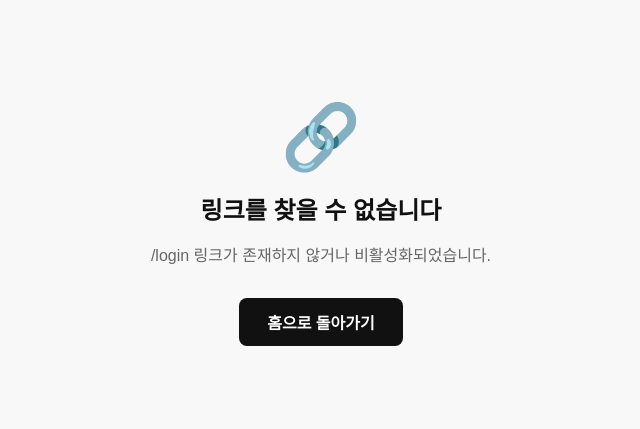
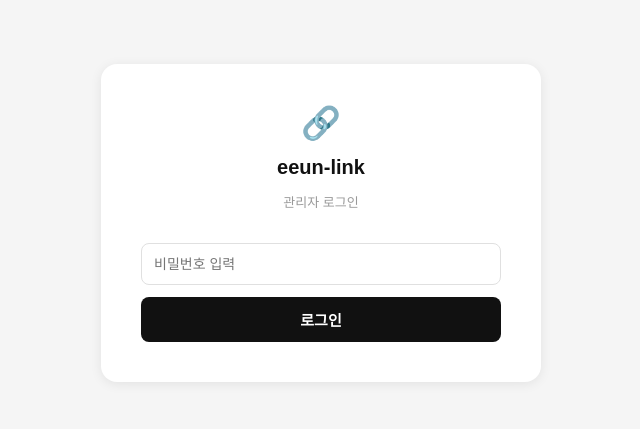
Before and after one commit to eeuncontrol/eeun-link, a Next.js app: page /login in a window 1280 px wide. Shown: the part 185-614 px from the top of the page, without its empty margins (319-959 px from the left). Built offline with nearby package versions, Linux system fonts and the light colour scheme; no server answers; the database is empty.

Commit message:
feat: add password protection

```diff
--- a/package.json
+++ b/package.json
@@ -10,6 +10,7 @@
     "next": "^14.2.0",
     "react": "^18.3.0",
     "react-dom": "^18.3.0",
-    "@supabase/supabase-js": "^2.45.0"
+    "@supabase/supabase-js": "^2.45.0",
+    "cookie": "^0.7.0"
   }
 }
--- /dev/null
+++ b/pages/login.js
@@ -0,0 +1,61 @@
+import { useState } from 'react'
+import { useRouter } from 'next/router'
+
+export default function Login() {
+  const [password, setPassword] = useState('')
+  const [error, setError] = useState('')
+  const [loading, setLoading] = useState(false)
+  const router = useRouter()
+
+  async function handleSubmit(e) {
+    e.preventDefault()
+    setLoading(true)
+    setError('')
+    const res = await fetch('/api/auth/login', {
+      method: 'POST',
+      headers: { 'Content-Type': 'application/json' },
+      body: JSON.stringify({ password }),
+    })
+    if (res.ok) {
+      router.push('/')
+    } else {
+      setError('비밀번호가 틀렸습니다')
+    }
+    setLoading(false)
+  }
+
+  return (
+    <div style={{
+      minHeight: '100vh', display: 'flex', alignItems: 'center', justifyContent: 'center',
+      background: '#f5f5f5', fontFamily: "'Pretendard', 'Apple SD Gothic Neo', sans-serif"
+    }}>
+      <div style={{ background: '#fff', borderRadius: '16px', padding: '40px', width: '100%', maxWidth: '360px', boxShadow: '0 2px 12px rgba(0,0,0,0.08)' }}>
+        <div style={{ textAlign: 'center', marginBottom: '32px' }}>
+          <div style={{ fontSize: '32px', marginBottom: '8px' }}>🔗</div>
+          <h1 style={{ fontSize: '20px', fontWeight: '700', color: '#111' }}>eeun-link</h1>
+          <p style={{ fontSize: '13px', color: '#999', marginTop: '4px' }}>관리자 로그인</p>
+        </div>
+        <form onSubmit={handleSubmit}>
+          <input
+            type="password"
+            placeholder="비밀번호 입력"
+            value={password}
+            onChange={e => setPassword(e.target.value)}
+            style={{
+              width: '100%', padding: '12px', border: '1px solid #e0e0e0', borderRadius: '8px',
+              fontSize: '14px', outline: 'none', boxSizing: 'border-box', marginBottom: '12px'
+            }}
+            required
+          />
+          {error && <p style={{ color: '#e53e3e', fontSize: '13px', marginBottom: '12px' }}>{error}</p>}
+          <button type="submit" disabled={loading} style={{
+            width: '100%', padding: '12px', background: '#111', color: '#fff',
+            border: 'none', borderRadius: '8px', fontSize: '15px', fontWeight: '600', cursor: 'pointer'
+          }}>
+            {loading ? '확인 중...' : '로그인'}
+          </button>
+        </form>
+      </div>
+    </div>
+  )
+}
```
Also changed, not shown: pages/api/auth/login.js (added, +23 -0 lines), pages/api/auth/logout.js (added, +7 -0 lines), pages/index.js (+13 -0 lines), 1 other file (tests, documents, lock files or other folders).
